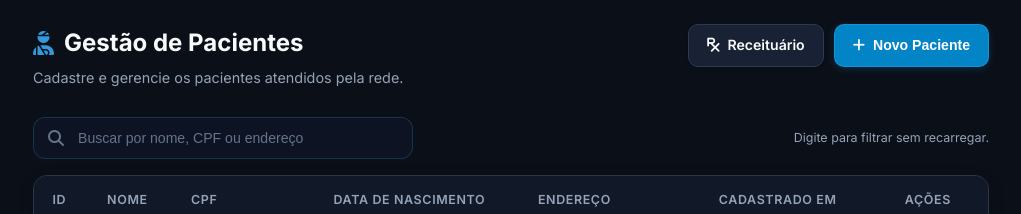
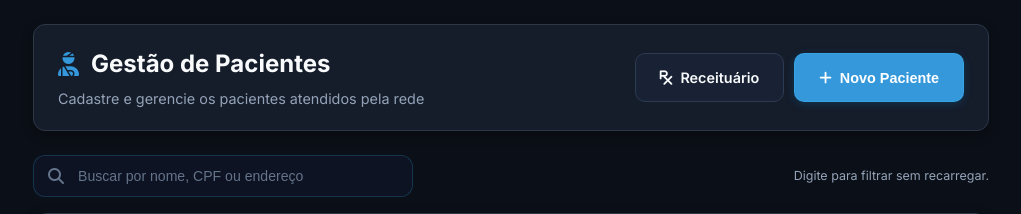
Before and after one commit to dev-ryanmartins/RedeVita-Projeto-Integrador, a Python web app: template frontend/templates/pacientes.html in a window 1280 px wide. Shown: the top 214 px of the page, without its empty margins (259-1280 px from the left). Run offline with Jinja, Linux system fonts and the light colour scheme; the template is opened without the code that fills it: most values are stand-ins (such as "Sample title", 1, 10 or a date in 2020).

Commit message:
feat: converter pacientes header para classes corporativas padronizadas

```diff
--- a/frontend/templates/pacientes.html
+++ b/frontend/templates/pacientes.html
@@ -3,16 +3,16 @@
 
 {% block content %}
 <div class="page-wrapper">
-    <div class="page-header">
-        <div>
-            <h2><i class="fas fa-user-injured"></i> Gestão de Pacientes</h2>
-            <p class="page-subtitle">Cadastre e gerencie os pacientes atendidos pela rede.</p>
+    <div class="page-header-corporate">
+        <div class="page-header-content">
+            <h1><i class="fas fa-user-injured"></i> Gestão de Pacientes</h1>
+            <p class="subtitle">Cadastre e gerencie os pacientes atendidos pela rede</p>
         </div>
         <div style="display:flex; gap:10px;">
-            <a href="{{ url_for('pacientes.receituario') }}" class="btn-secondary">
+            <a href="{{ url_for('pacientes.receituario') }}" class="btn-form btn-form-secondary">
                 <i class="fas fa-prescription"></i> Receituário
             </a>
-            <button class="btn-primary" onclick="abrirModal('modal-add')">
+            <button class="btn-form btn-form-primary" onclick="abrirModal('modal-add')">
                 <i class="fas fa-plus"></i> Novo Paciente
             </button>
         </div>
```
